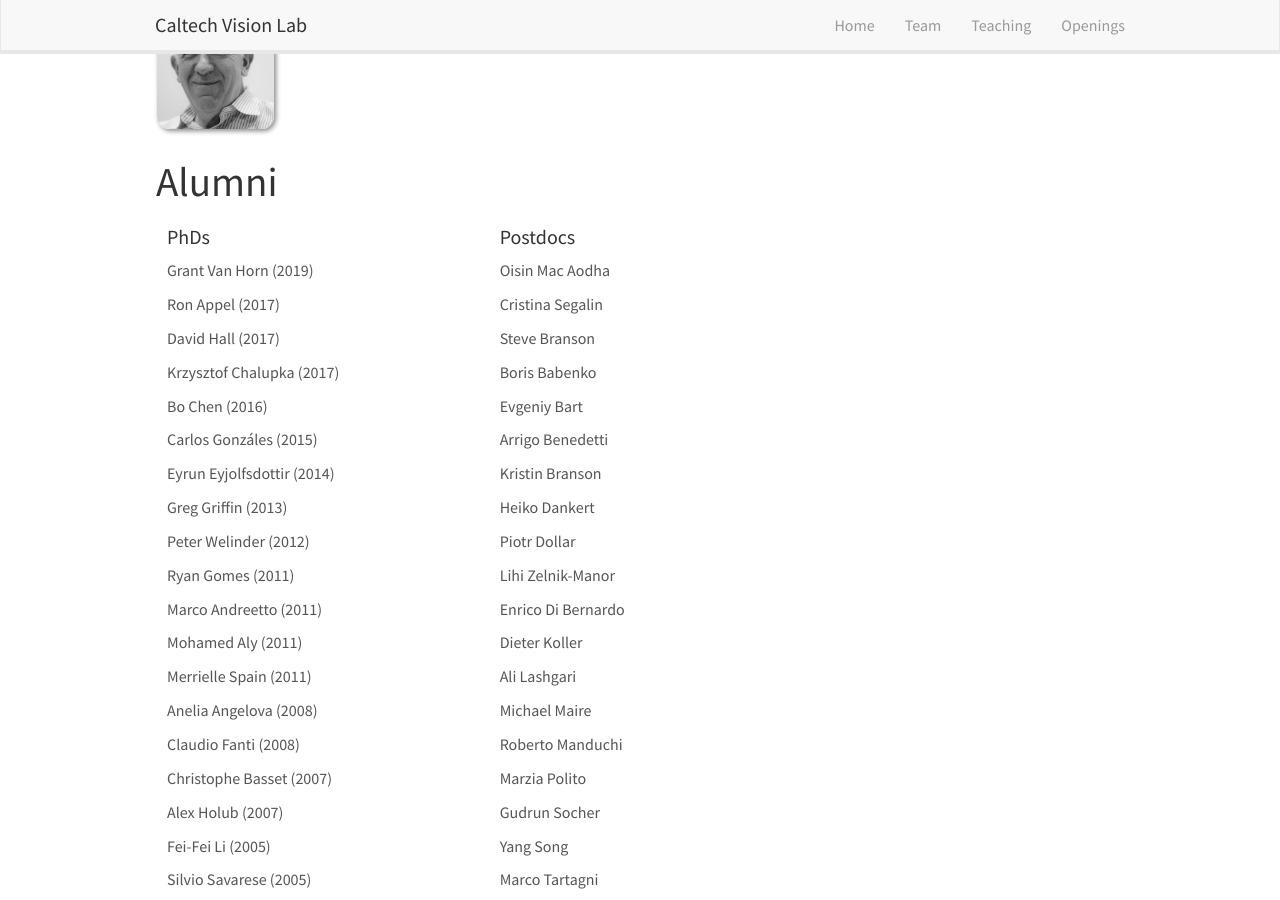
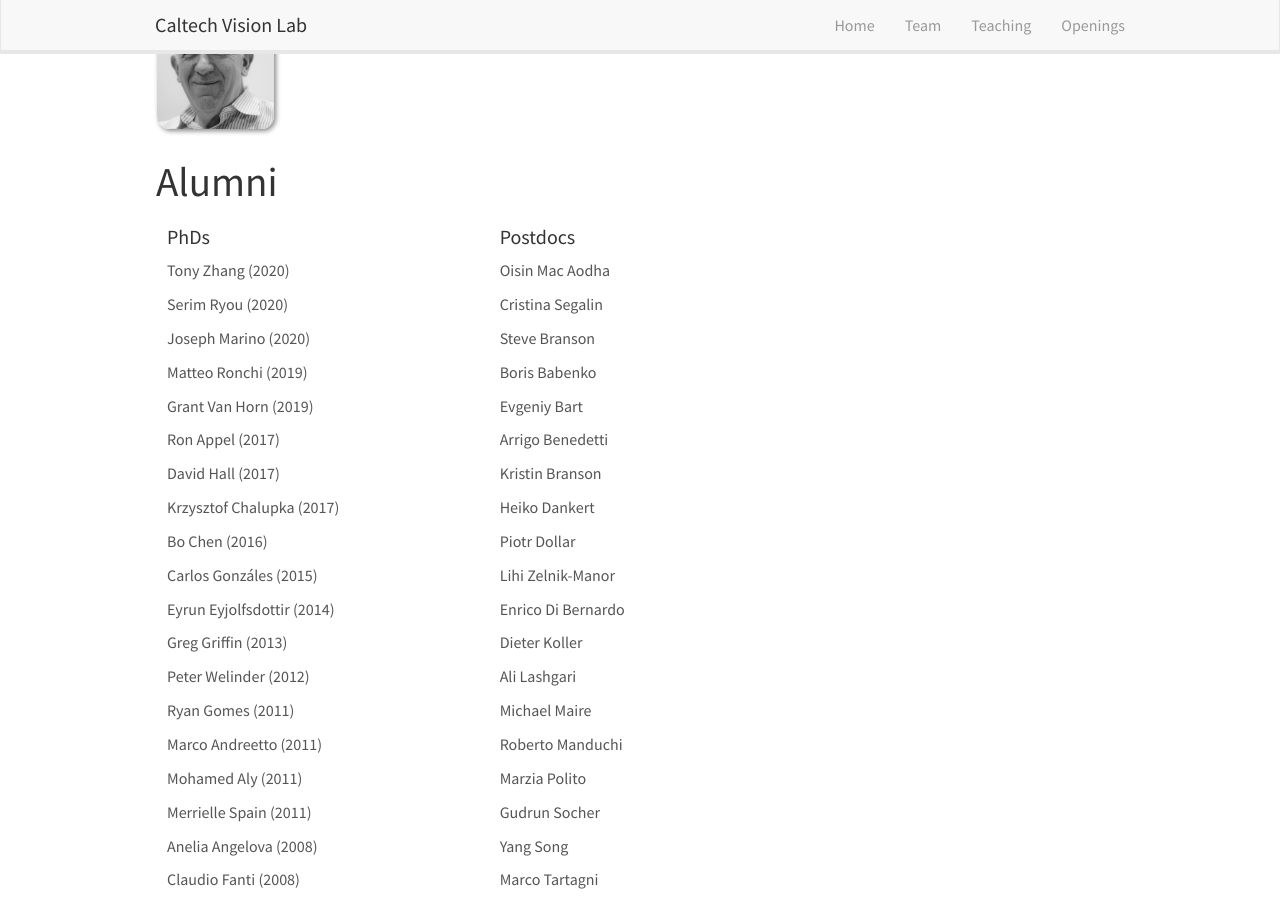
Before and after one commit to caltechvisionlab/caltechvisionlab.github.io, a Jekyll site: the page built from _pages/team.md, in a window 1280 px wide and 900 px high, scrolled down 1108 px. Built offline with Jekyll 4.4.1, drawn with Linux system fonts in a browser that asks for light colours; nearby versions of some CDN libraries.

Commit message:
Update alumni_phd.yml

```diff
--- a/_data/alumni_phd.yml
+++ b/_data/alumni_phd.yml
@@ -1,3 +1,11 @@
+- name: Tony Zhang (2020)
+
+- name: Serim Ryou (2020)
+
+- name: Joseph Marino (2020)
+
+- name: Matteo Ronchi (2019)
+
 - name: Grant Van Horn (2019)
 
 - name: Ron Appel (2017)
```
